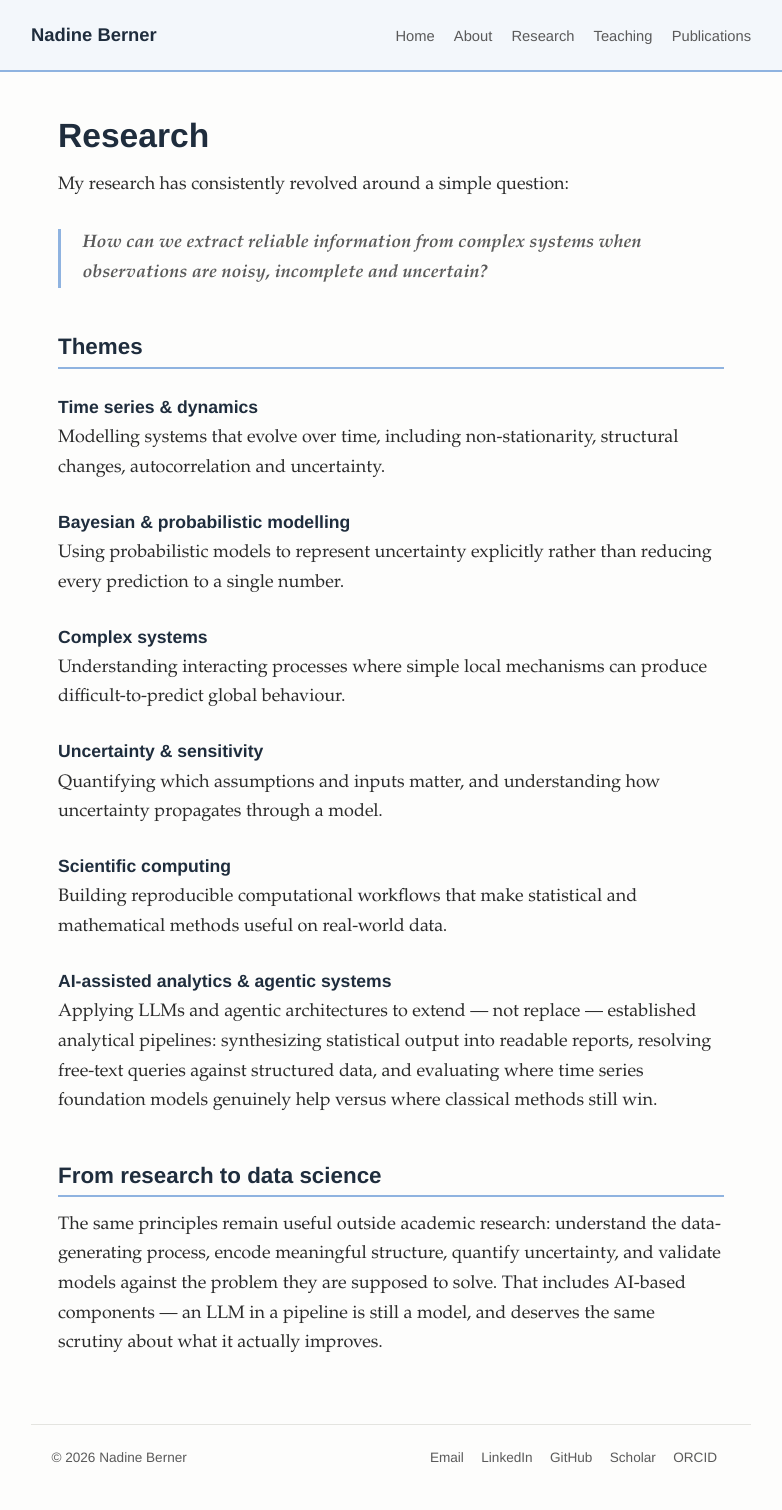
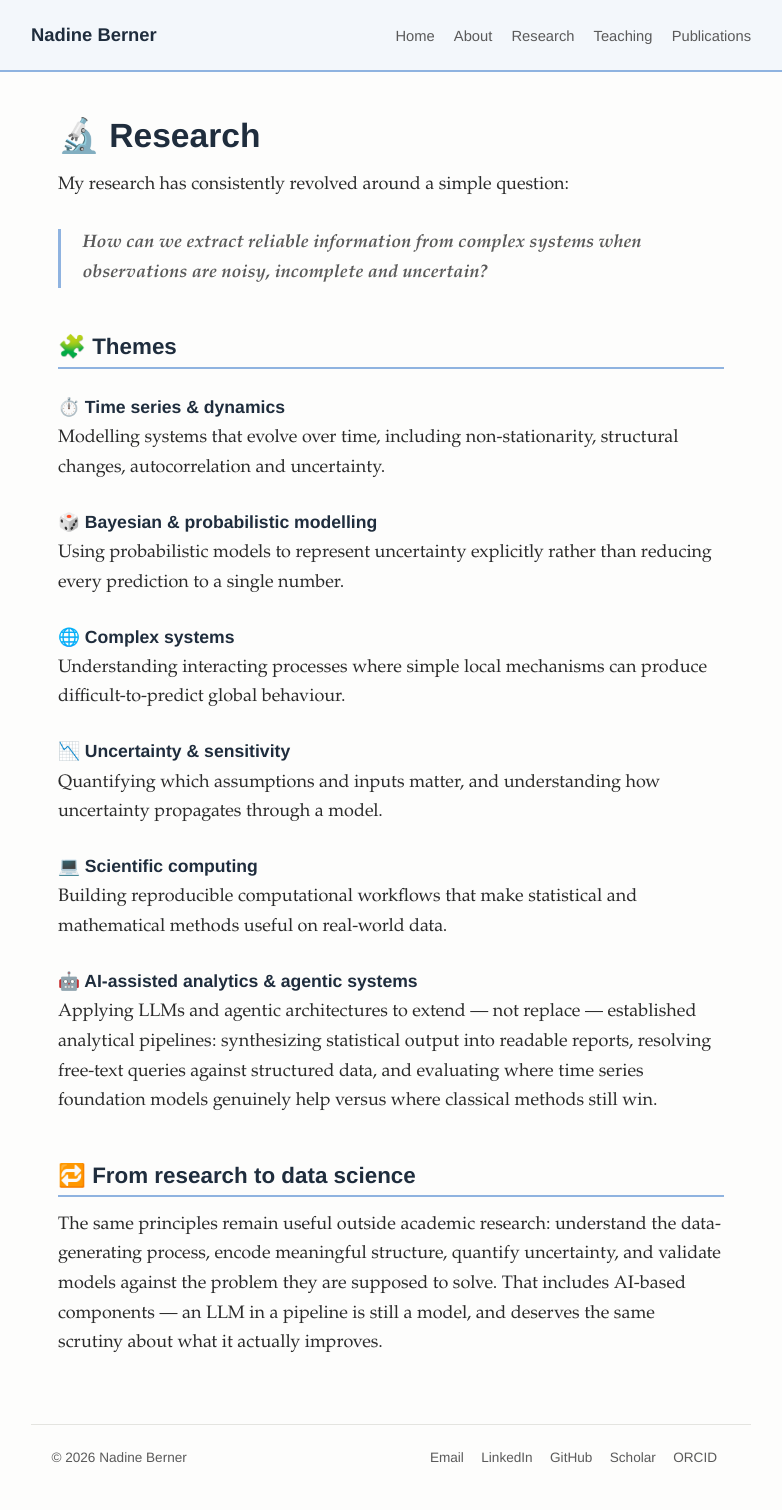
Before and after one commit to PyAtWork/PyAtWork.github.io, a Jekyll site: the page built from research.md, in a window 1280 px wide. Shown: the whole page, without its empty margins (249-1031 px from the left). Built offline with Jekyll 4.4.1, drawn with Linux system fonts in a browser that asks for light colours.

Commit message:
Enhance markdown files with emojis for improved readability and engagement in About, Research, and Teaching sections

```diff
--- a/research.md
+++ b/research.md
@@ -3,37 +3,37 @@ title: Research
 permalink: /research/
 ---
 
-# Research
+# 🔬 Research
 
 My research has consistently revolved around a simple question:
 > **How can we extract reliable information from complex systems when observations are noisy, incomplete and uncertain?**
 
-## Themes
+## 🧩 Themes
 
-### Time series & dynamics
+### ⏱️ Time series & dynamics
 
 Modelling systems that evolve over time, including non-stationarity, structural changes, autocorrelation and uncertainty.
 
-### Bayesian & probabilistic modelling
+### 🎲 Bayesian & probabilistic modelling
 
 Using probabilistic models to represent uncertainty explicitly rather than reducing every prediction to a single number.
 
-### Complex systems
+### 🌐 Complex systems
 
 Understanding interacting processes where simple local mechanisms can produce difficult-to-predict global behaviour.
 
-### Uncertainty & sensitivity
+### 📉 Uncertainty & sensitivity
 
 Quantifying which assumptions and inputs matter, and understanding how uncertainty propagates through a model.
 
-### Scientific computing
+### 💻 Scientific computing
 
 Building reproducible computational workflows that make statistical and mathematical methods useful on real-world data.
 
-### AI-assisted analytics & agentic systems
+### 🤖 AI-assisted analytics & agentic systems
 
 Applying LLMs and agentic architectures to extend — not replace — established analytical pipelines: synthesizing statistical output into readable reports, resolving free-text queries against structured data, and evaluating where time series foundation models genuinely help versus where classical methods still win.
 
-## From research to data science
+## 🔁 From research to data science
 
 The same principles remain useful outside academic research: understand the data-generating process, encode meaningful structure, quantify uncertainty, and validate models against the problem they are supposed to solve. That includes AI-based components — an LLM in a pipeline is still a model, and deserves the same scrutiny about what it actually improves.
```
Also changed, not shown: about.md (+3 -3 lines), teaching.md (+7 -7 lines).
